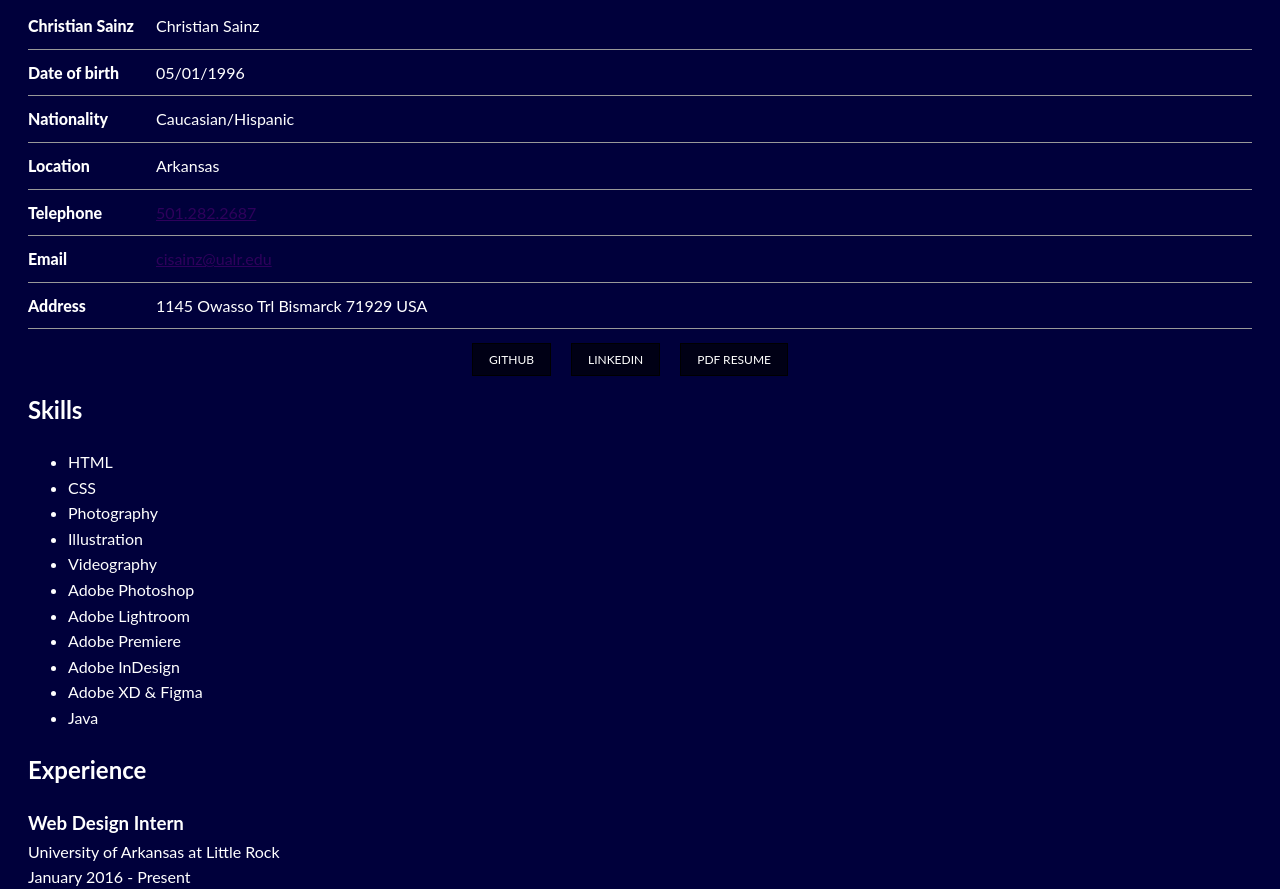
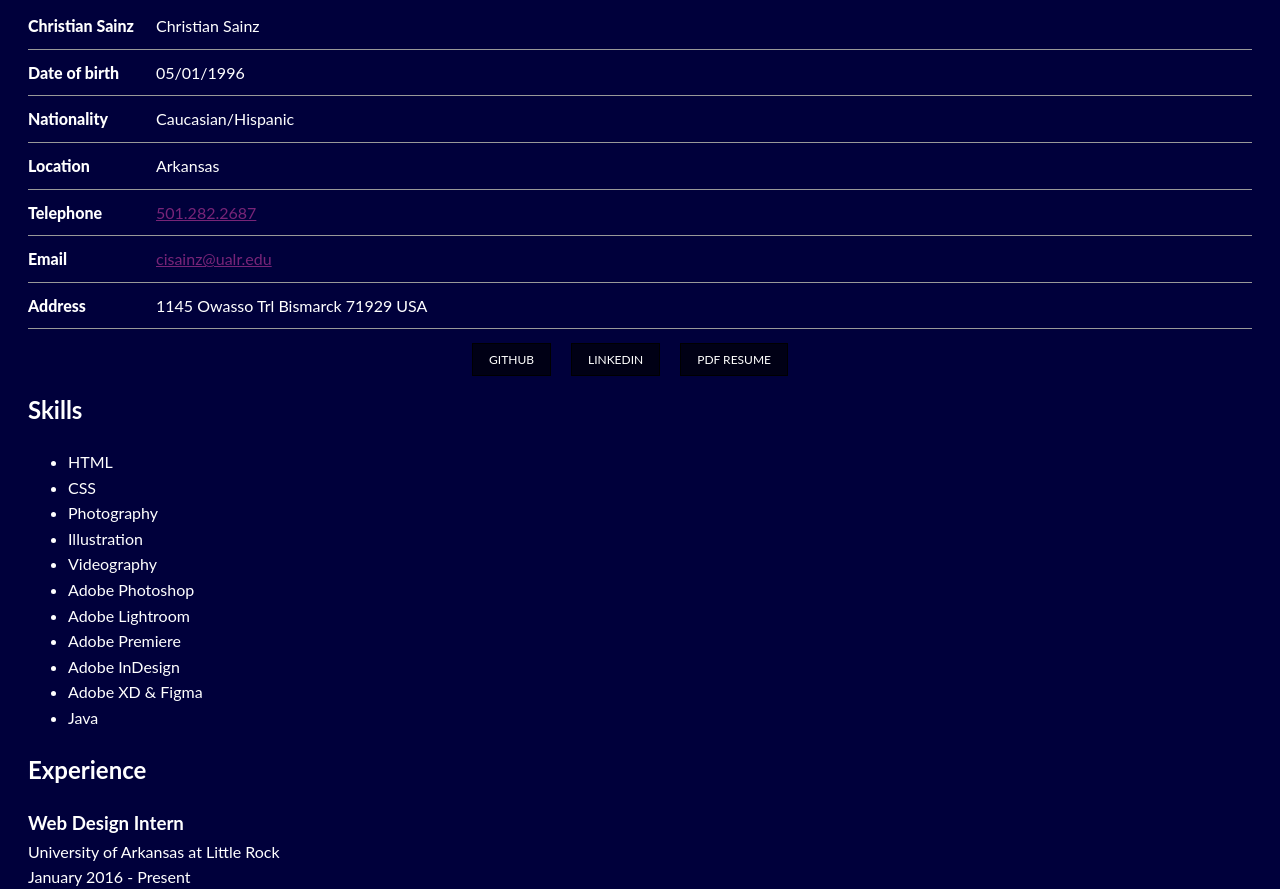
Before and after one commit to cisainz/ifsc-3342, a plain HTML site: page Resume/index.html in a window 1280 px wide. Shown: the part 1038-1927 px from the top of the page. Drawn offline with Linux system fonts and the light colour scheme; a script that the page names is missing.

Commit message:
Resume 1.2.2

```diff
--- a/Resume/resume.css
+++ b/Resume/resume.css
@@ -47,7 +47,7 @@ body{
 }
 
 a:link, a:visited{
-  color:#2E005C;
+  color:#782478;
 }
 
 .container{
```
